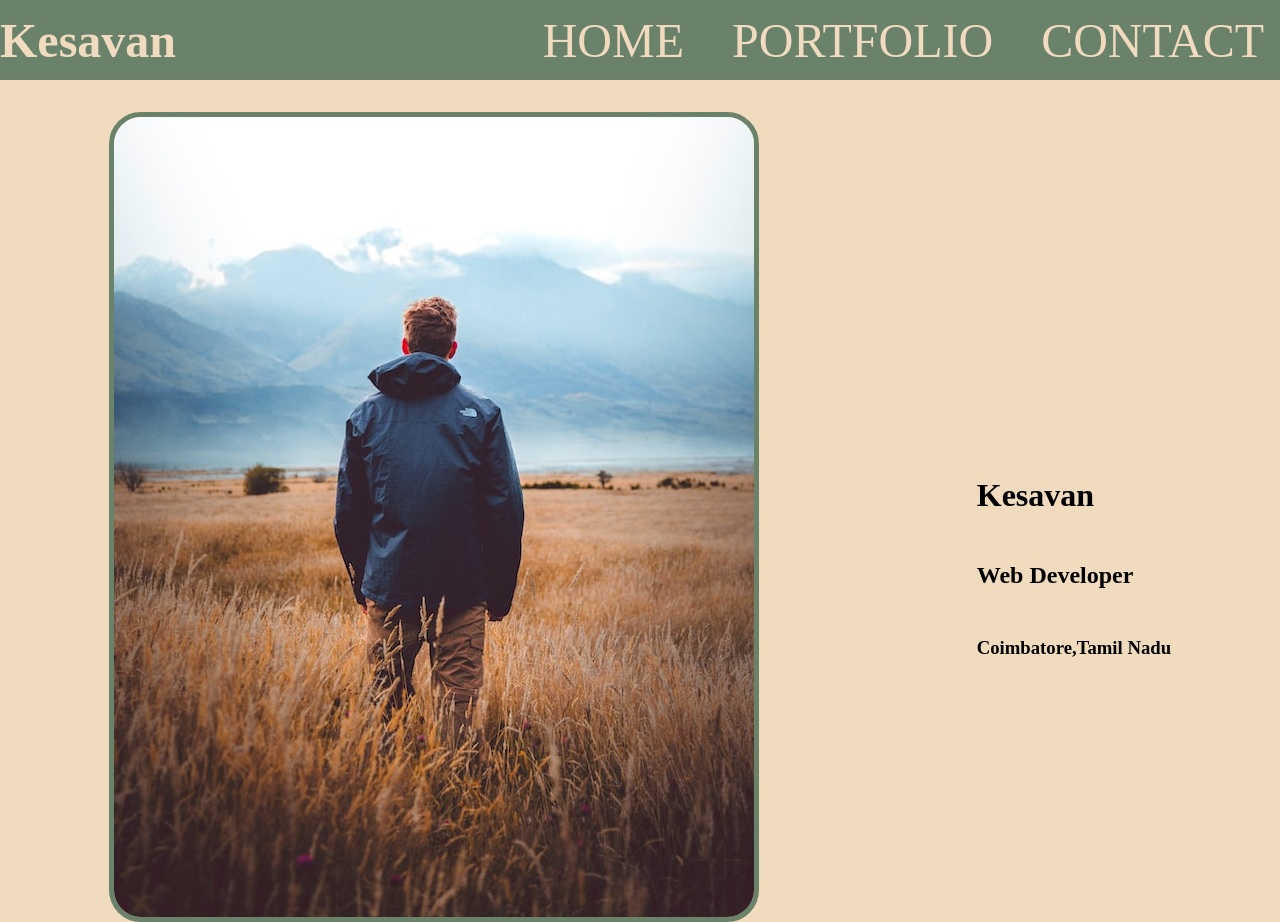
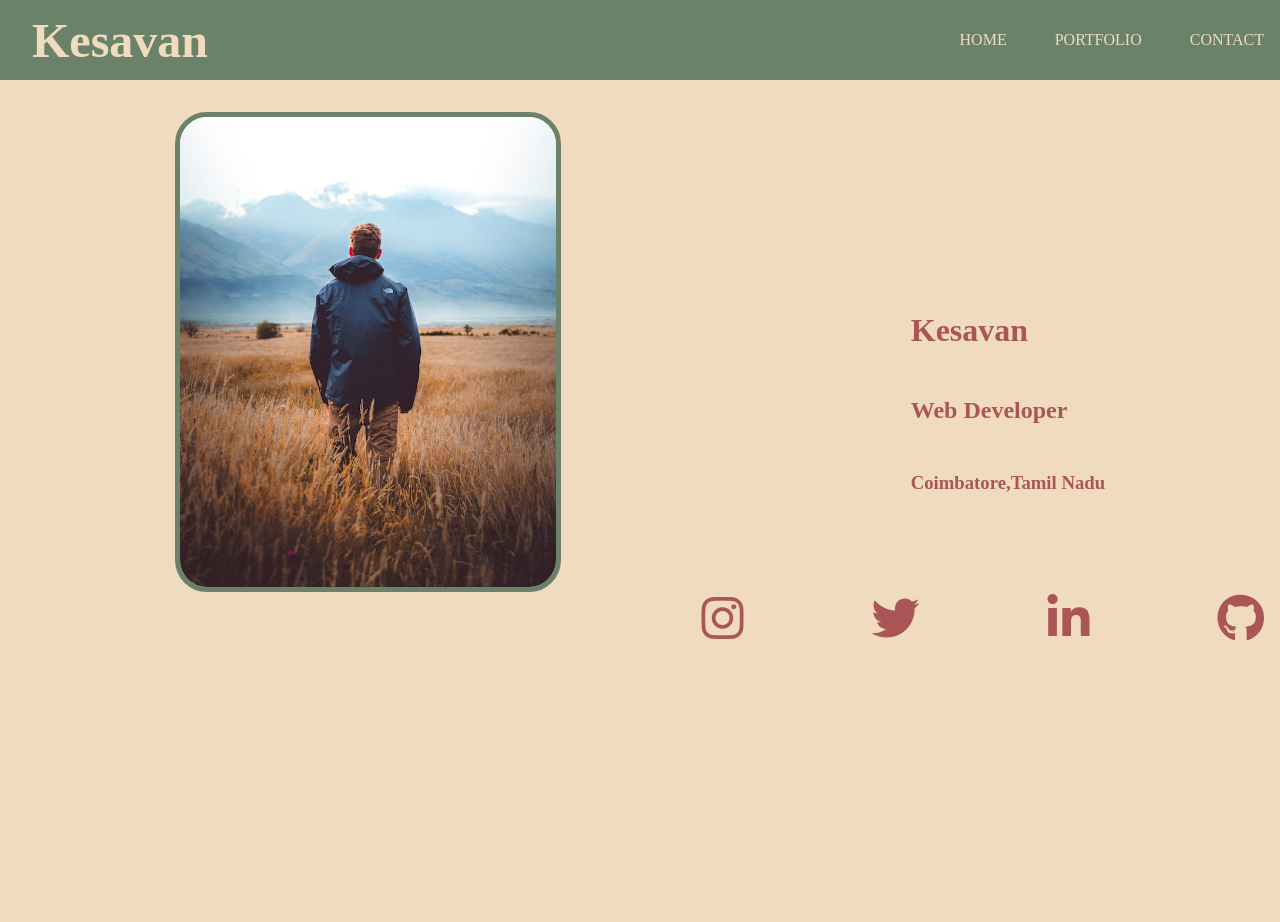
Before and after one commit to kesavan-webdev/flexbox, a plain HTML site: page index.html in a window 1280 px wide. After the commit the page ends 800 px from the top, so only its background shows below. Drawn offline with Linux system fonts and the light colour scheme.

Commit message:
image renamed  and background and font colour changed

```diff
--- a/css/style.css
+++ b/css/style.css
@@ -23,6 +23,7 @@ body{
 .nav-text{
     font-size: 3rem;
     font-weight: bolder;
+    margin-left: 2rem;
 }
 .nav-links{
     text-decoration: none;
@@ -52,7 +53,7 @@ body{
     border-radius: 2rem;
     border: 5px solid #698269;
     max-width: 100%;
-    height: auto;
+    height: 30rem;
 }
 
 .header-text-container{
@@ -61,6 +62,7 @@ flex-direction: column;
 align-content:space-between;
 height: 5rem;
 gap: 3rem;
+color: #AA5656;
 }
 
 /* styling font-awesome social links */
@@ -76,4 +78,5 @@ gap: 3rem;
 }
 .link{
 font-size: 3rem;
+color: #AA5656;
 }
--- a/index.html
+++ b/index.html
@@ -10,6 +10,8 @@
     <link rel="stylesheet" href="https://cdnjs.cloudflare.com/ajax/libs/font-awesome/6.2.1/css/all.min.css"
         integrity="sha512-MV7K8+y+gLIBoVD59lQIYicR65iaqukzvf/nwasF0nqhPay5w/9lJmVM2hMDcnK1OnMGCdVK+iQrJ7lzPJQd1w=="
         crossorigin="anonymous" referrerpolicy="no-referrer" />
+    <!-- use cdn link or sign in to get kitcode below commented line is kitcode -->
+    <!-- <script src="https://kit.fontawesome.com/44bb6e8102.js" crossorigin="anonymous"></script> -->
     <!-- custom css link -->
     <link rel="stylesheet" href="./css/style.css">
 </head>
@@ -18,13 +20,13 @@
     <nav class="nav-container">
         <span class="nav-text">Kesavan</span>
         <ul class="nav-links">
-            <li class="link">home</li>
-            <li class="link">portfolio</li>
-            <li class="link">contact</li>
+            <li class="nav-link">home</li>
+            <li class="nav-link">portfolio</li>
+            <li class="nav-link">contact</li>
         </ul>
     </nav>
     <header class="header-container">
-        <img src="./images/my image.jpg" alt="Kesavan's Image" class="image">
+        <img src="./images/my-image.jpg" alt="Kesavan's Image" class="image">
         <div class="header-text-container">
             <h1 class="name">Kesavan</h1>
             <h2 class="profession">Web Developer</h2>
@@ -33,9 +35,10 @@
     </header>
     <div class="fonts">
         <ul class="font-links">
-            <li><a href="" class="link"></a></li>
-            <li><a href="" class="link"></a></li>
-            <li><a href="" class="link"></a></li>
+            <li><a href="" class="link"><i class="fa-brands fa-instagram"></i></a></li>
+            <li><a href="" class="link"><i class="fa-brands fa-twitter"></i></a></li>
+            <li><a href="" class="link"><i class="fa-brands fa-linkedin-in"></i></a></li>
+            <li><a href="" class="link"><i class="fa-brands fa-github"></i></a></li>
         </ul>
     </div>
 
```
Also changed, not shown: images/my-image.jpg (renamed from images/my image.jpg).
